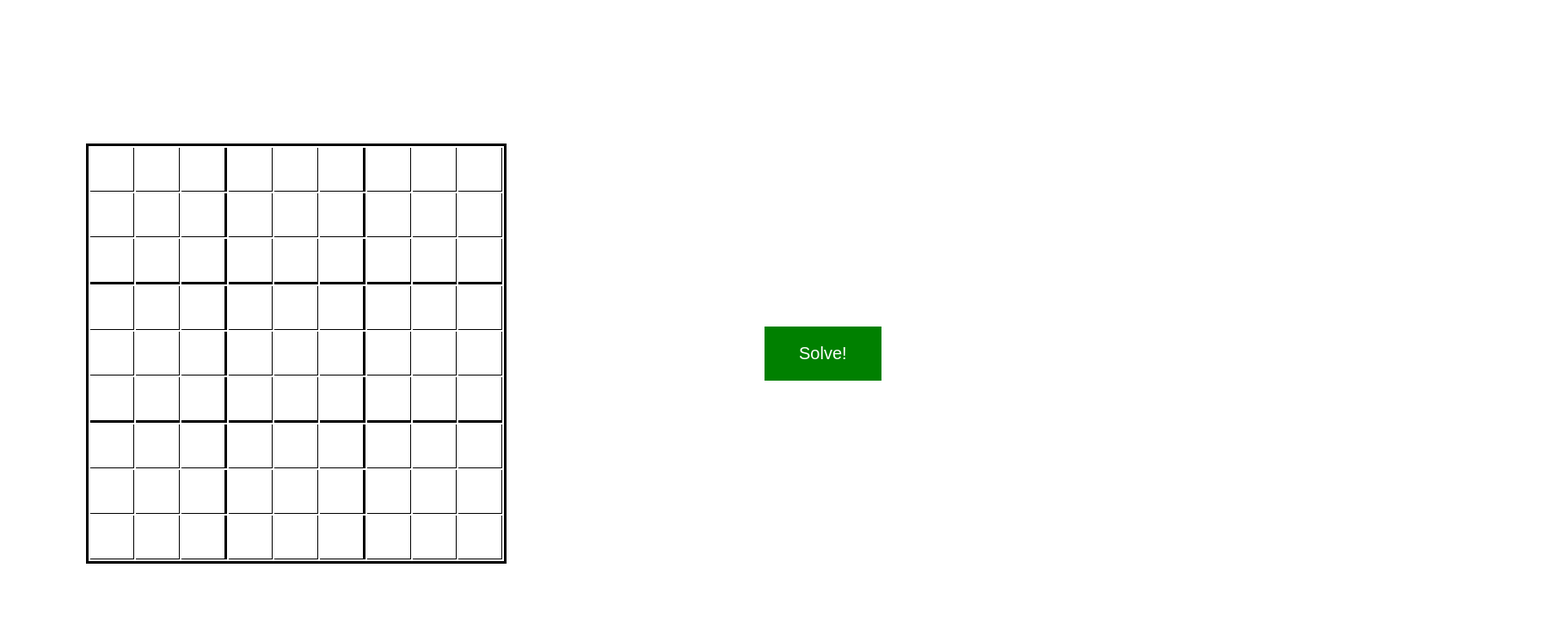
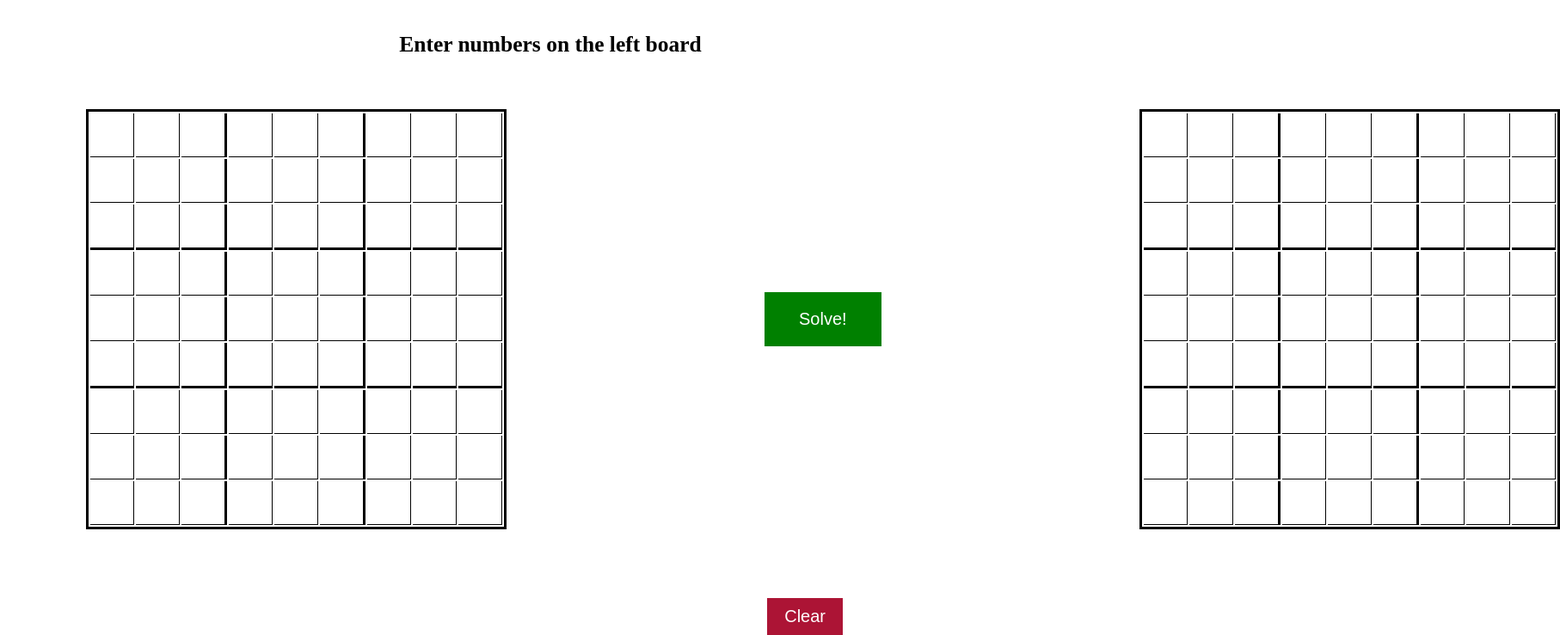
Before and after one commit to darth-rik/Sudoku-Solver, a plain HTML site: page index.html in a window 1280 px wide. Shown: the part 160-899 px from the top of the page at 86% size, 1814 px wide, since content can reach past the window. Drawn offline with Linux system fonts and the light colour scheme.

Commit message:
Finish basic structure of app

```diff
--- a/index.html
+++ b/index.html
@@ -15,6 +15,10 @@
 
 	<body>
 		<h1>Sudoku Solver</h1>
+		<div class="text">
+			<h2>Enter numbers on the left board</h2>
+		</div>
+
 		<div class="sudoku-1">
 			<table>
 				<tr>
@@ -279,108 +283,275 @@
 					</td>
 				</tr>
 			</table>
+
 			<button class="solve">Solve!</button>
-			<table class="display">
-				<!--tr>
-					<td><input type="text" maxlength="1" /></td>
-					<td><input type="text" maxlength="1" /></td>
-					<td><input type="text" maxlength="1" /></td>
-					<td><input type="text" maxlength="1" /></td>
-					<td><input type="text" maxlength="1" /></td>
-					<td><input type="text" maxlength="1" /></td>
-					<td><input type="text" maxlength="1" /></td>
-					<td><input type="text" maxlength="1" /></td>
-					<td><input type="text" maxlength="1" /></td>
+
+			<table>
+				<tr>
+					<td>
+						<h3 class="display" data-column="0" data-row="0"></h3>
+					</td>
+					<td>
+						<h3 class="display" data-column="1" data-row="0"></h3>
+					</td>
+					<td>
+						<h3 class="display" type="text" data-column="2" data-row="0"></h3>
+					</td>
+					<td>
+						<h3 class="display" type="text" data-column="3" data-row="0"></h3>
+					</td>
+					<td>
+						<h3 class="display" type="text" data-column="4" data-row="0"></h3>
+					</td>
+					<td>
+						<h3 class="display" type="text" data-column="5" data-row="0"></h3>
+					</td>
+					<td>
+						<h3 class="display" type="text" data-column="6" data-row="0"></h3>
+					</td>
+					<td>
+						<h3 class="display" type="text" data-column="7" data-row="0"></h3>
+					</td>
+					<td>
+						<h3 class="display" type="text" data-column="8" data-row="0"></h3>
+					</td>
 				</tr>
 				<tr>
-					<td><input type="text" maxlength="1" /></td>
-					<td><input type="text" maxlength="1" /></td>
-					<td><input type="text" maxlength="1" /></td>
-					<td><input type="text" maxlength="1" /></td>
-					<td><input type="text" maxlength="1" /></td>
-					<td><input type="text" maxlength="1" /></td>
-					<td><input type="text" maxlength="1" /></td>
-					<td><input type="text" maxlength="1" /></td>
-					<td><input type="text" maxlength="1" /></td>
+					<td>
+						<h3 class="display" type="text" data-column="0" data-row="1"></h3>
+					</td>
+					<td>
+						<h3 class="display" type="text" data-column="1" data-row="1"></h3>
+					</td>
+					<td>
+						<h3 class="display" type="text" data-column="2" data-row="1"></h3>
+					</td>
+					<td>
+						<h3 class="display" type="text" data-column="3" data-row="1"></h3>
+					</td>
+					<td>
+						<h3 class="display" type="text" data-column="4" data-row="1"></h3>
+					</td>
+					<td>
+						<h3 class="display" type="text" data-column="5" data-row="1"></h3>
+					</td>
+					<td>
+						<h3 class="display" type="text" data-column="6" data-row="1"></h3>
+					</td>
+					<td>
+						<h3 class="display" type="text" data-column="7" data-row="1"></h3>
+					</td>
+					<td>
+						<h3 class="display" type="text" data-column="8" data-row="1"></h3>
+					</td>
 				</tr>
 				<tr>
-					<td><input type="text" maxlength="1" /></td>
-					<td><input type="text" maxlength="1" /></td>
-					<td><input type="text" maxlength="1" /></td>
-					<td><input type="text" maxlength="1" /></td>
-					<td><input type="text" maxlength="1" /></td>
-					<td><input type="text" maxlength="1" /></td>
-					<td><input type="text" maxlength="1" /></td>
-					<td><input type="text" maxlength="1" /></td>
-					<td><input type="text" maxlength="1" /></td>
+					<td>
+						<h3 class="display" type="text" data-column="0" data-row="2"></h3>
+					</td>
+					<td>
+						<h3 class="display" type="text" data-column="1" data-row="2"></h3>
+					</td>
+					<td>
+						<h3 class="display" type="text" data-column="2" data-row="2"></h3>
+					</td>
+					<td>
+						<h3 class="display" type="text" data-column="3" data-row="2"></h3>
+					</td>
+					<td>
+						<h3 class="display" type="text" data-column="4" data-row="2"></h3>
+					</td>
+					<td>
+						<h3 class="display" type="text" data-column="5" data-row="2"></h3>
+					</td>
+					<td>
+						<h3 class="display" type="text" data-column="6" data-row="2"></h3>
+					</td>
+					<td>
+						<h3 class="display" type="text" data-column="7" data-row="2"></h3>
+					</td>
+					<td>
+						<h3 class="display" type="text" data-column="8" data-row="2"></h3>
+					</td>
 				</tr>
 				<tr>
-					<td><input type="text" maxlength="1" /></td>
-					<td><input type="text" maxlength="1" /></td>
-					<td><input type="text" maxlength="1" /></td>
-					<td><input type="text" maxlength="1" /></td>
-					<td><input type="text" maxlength="1" /></td>
-					<td><input type="text" maxlength="1" /></td>
-					<td><input type="text" maxlength="1" /></td>
-					<td><input type="text" maxlength="1" /></td>
-					<td><input type="text" maxlength="1" /></td>
+					<td>
+						<h3 class="display" type="text" data-column="0" data-row="3"></h3>
+					</td>
+					<td>
+						<h3 class="display" type="text" data-column="1" data-row="3"></h3>
+					</td>
+					<td>
+						<h3 class="display" type="text" data-column="2" data-row="3"></h3>
+					</td>
+					<td>
+						<h3 class="display" type="text" data-column="3" data-row="3"></h3>
+					</td>
+					<td>
+						<h3 class="display" type="text" data-column="4" data-row="3"></h3>
+					</td>
+					<td>
+						<h3 class="display" type="text" data-column="5" data-row="3"></h3>
+					</td>
+					<td>
+						<h3 class="display" type="text" data-column="6" data-row="3"></h3>
+					</td>
+					<td>
+						<h3 class="display" type="text" data-column="7" data-row="3"></h3>
+					</td>
+					<td>
+						<h3 class="display" type="text" data-column="8" data-row="3"></h3>
+					</td>
 				</tr>
 				<tr>
-					<td><input type="text" maxlength="1" /></td>
-					<td><input type="text" maxlength="1" /></td>
-					<td><input type="text" maxlength="1" /></td>
-					<td><input type="text" maxlength="1" /></td>
-					<td><input type="text" maxlength="1" /></td>
-					<td><input type="text" maxlength="1" /></td>
-					<td><input type="text" maxlength="1" /></td>
-					<td><input type="text" maxlength="1" /></td>
-					<td><input type="text" maxlength="1" /></td>
+					<td>
+						<h3 class="display" type="text" data-column="0" data-row="4"></h3>
+					</td>
+					<td>
+						<h3 class="display" type="text" data-column="1" data-row="4"></h3>
+					</td>
+					<td>
+						<h3 class="display" type="text" data-column="2" data-row="4"></h3>
+					</td>
+					<td>
+						<h3 class="display" type="text" data-column="3" data-row="4"></h3>
+					</td>
+					<td>
+						<h3 class="display" type="text" data-column="4" data-row="4"></h3>
+					</td>
+					<td>
+						<h3 class="display" type="text" data-column="5" data-row="4"></h3>
+					</td>
+					<td>
+						<h3 class="display" type="text" data-column="6" data-row="4"></h3>
+					</td>
+					<td>
+						<h3 class="display" type="text" data-column="7" data-row="4"></h3>
+					</td>
+					<td>
+						<h3 class="display" type="text" data-column="8" data-row="4"></h3>
+					</td>
 				</tr>
 				<tr>
-					<td><input type="text" maxlength="1" /></td>
-					<td><input type="text" maxlength="1" /></td>
-					<td><input type="text" maxlength="1" /></td>
-					<td><input type="text" maxlength="1" /></td>
-					<td><input type="text" maxlength="1" /></td>
-					<td><input type="text" maxlength="1" /></td>
-					<td><input type="text" maxlength="1" /></td>
-					<td><input type="text" maxlength="1" /></td>
-					<td><input type="text" maxlength="1" /></td>
+					<td>
+						<h3 class="display" type="text" data-column="0" data-row="5"></h3>
+					</td>
+					<td>
+						<h3 class="display" type="text" data-column="1" data-row="5"></h3>
+					</td>
+					<td>
+						<h3 class="display" type="text" data-column="2" data-row="5"></h3>
+					</td>
+					<td>
+						<h3 class="display" type="text" data-column="3" data-row="5"></h3>
+					</td>
+					<td>
+						<h3 class="display" type="text" data-column="4" data-row="5"></h3>
+					</td>
+					<td>
+						<h3 class="display" type="text" data-column="5" data-row="5"></h3>
+					</td>
+					<td>
+						<h3 class="display" type="text" data-column="6" data-row="5"></h3>
+					</td>
+					<td>
+						<h3 class="display" type="text" data-column="7" data-row="5"></h3>
+					</td>
+					<td>
+						<h3 class="display" type="text" data-column="8" data-row="5"></h3>
+					</td>
 				</tr>
 				<tr>
-					<td><input type="text" maxlength="1" /></td>
-					<td><input type="text" maxlength="1" /></td>
-					<td><input type="text" maxlength="1" /></td>
-					<td><input type="text" maxlength="1" /></td>
-					<td><input type="text" maxlength="1" /></td>
-					<td><input type="text" maxlength="1" /></td>
-					<td><input type="text" maxlength="1" /></td>
-					<td><input type="text" maxlength="1" /></td>
-					<td><input type="text" maxlength="1" /></td>
+					<td>
+						<h3 class="display" type="text" data-column="0" data-row="6"></h3>
+					</td>
+					<td>
+						<h3 class="display" type="text" data-column="1" data-row="6"></h3>
+					</td>
+					<td>
+						<h3 class="display" type="text" data-column="2" data-row="6"></h3>
+					</td>
+					<td>
+						<h3 class="display" type="text" data-column="3" data-row="6"></h3>
+					</td>
+					<td>
+						<h3 class="display" type="text" data-column="4" data-row="6"></h3>
+					</td>
+					<td>
+						<h3 class="display" type="text" data-column="5" data-row="6"></h3>
+					</td>
+					<td>
+						<h3 class="display" type="text" data-column="6" data-row="6"></h3>
+					</td>
+					<td>
+						<h3 class="display" type="text" data-column="7" data-row="6"></h3>
+					</td>
+					<td>
+						<h3 class="display" type="text" data-column="8" data-row="6"></h3>
+					</td>
 				</tr>
 				<tr>
-					<td><input type="text" maxlength="1" /></td>
-					<td><input type="text" maxlength="1" /></td>
-					<td><input type="text" maxlength="1" /></td>
-					<td><input type="text" maxlength="1" /></td>
-					<td><input type="text" maxlength="1" /></td>
-					<td><input type="text" maxlength="1" /></td>
-					<td><input type="text" maxlength="1" /></td>
-					<td><input type="text" maxlength="1" /></td>
-					<td><input type="text" maxlength="1" /></td>
+					<td>
+						<h3 class="display" type="text" data-column="0" data-row="7"></h3>
+					</td>
+					<td>
+						<h3 class="display" type="text" data-column="1" data-row="7"></h3>
+					</td>
+					<td>
+						<h3 class="display" type="text" data-column="2" data-row="7"></h3>
+					</td>
+					<td>
+						<h3 class="display" type="text" data-column="3" data-row="7"></h3>
+					</td>
+					<td>
+						<h3 class="display" type="text" data-column="4" data-row="7"></h3>
+					</td>
+					<td>
+						<h3 class="display" type="text" data-column="5" data-row="7"></h3>
+					</td>
+					<td>
+						<h3 class="display" type="text" data-column="6" data-row="7"></h3>
+					</td>
+					<td>
+						<h3 class="display" type="text" data-column="7" data-row="7"></h3>
+					</td>
+					<td>
+						<h3 class="display" type="text" data-column="8" data-row="7"></h3>
+					</td>
 				</tr>
 				<tr>
-					<td><input type="text" maxlength="1" /></td>
-					<td><input type="text" maxlength="1" /></td>
-					<td><input type="text" maxlength="1" /></td>
-					<td><input type="text" maxlength="1" /></td>
-					<td><input type="text" maxlength="1" /></td>
-					<td><input type="text" maxlength="1" /></td>
-					<td><input type="text" maxlength="1" /></td>
-					<td><input type="text" maxlength="1" /></td>
-					<td><input type="text" maxlength="1" /></td>
-				</tr>-->
+					<td>
+						<h3 class="display" type="text" data-column="0" data-row="8"></h3>
+					</td>
+					<td>
+						<h3 class="display" type="text" data-column="1" data-row="8"></h3>
+					</td>
+					<td>
+						<h3 class="display" type="text" data-column="2" data-row="8"></h3>
+					</td>
+					<td>
+						<h3 class="display" type="text" data-column="3" data-row="8"></h3>
+					</td>
+					<td>
+						<h3 class="display" type="text" data-column="4" data-row="8"></h3>
+					</td>
+					<td>
+						<h3 class="display" type="text" data-column="5" data-row="8"></h3>
+					</td>
+					<td>
+						<h3 class="display" type="text" data-column="6" data-row="8"></h3>
+					</td>
+					<td>
+						<h3 class="display" type="text" data-column="7" data-row="8"></h3>
+					</td>
+					<td>
+						<h3 class="display" type="text" data-column="8" data-row="8"></h3>
+					</td>
+				</tr>
 			</table>
+		</div>
+		<div class="clear-btn">
+			<button class="clear">Clear</button>
 		</div>
 
 		<script src="index.js"></script>
--- a/index.js
+++ b/index.js
@@ -77,49 +77,49 @@ var inputs = document.querySelectorAll("input");
 
 document.querySelector(".solve").addEventListener("click", function (e) {
 	var grid = [];
+	for (var i = 0; i < 9; i++) {
+		grid[i] = [];
+		for (var j = 0; j < 9; j++) {
+			grid[i][j] = 0;
+		}
+	}
 	inputs.forEach((item) => {
-		for (var i = 0; i < 9; i++) {
-			grid[i] = [];
-			for (var j = 0; j < 9; j++) {
-				grid[i][j] = 0;
-			}
-		}
-		if (item.value) {
+		if (item.value !== "") {
 			grid[item.dataset.row][item.dataset.column] = parseInt(item.value);
 		}
 		item.value = "";
 	});
-	const solution = sudoku(grid);
+	var solution = sudoku(grid);
 	display(solution);
 });
 
-function display(solved) {
-	document.querySelector(".display").classList.add("show");
-	solved.forEach((el) => {
-		document.querySelector(".display").insertAdjacentHTML(
-			"beforeend",
-			`
-            <tr>
-         <td><input type="text" value=${el[0]} /></td>
-         <td><input type="text" value=${el[1]} /></td>
-         <td><input type="text" value=${el[2]} /></td>
-         <td><input type="text" value=${el[3]} /></td>
-        <td><input type="text" value=${el[4]} /></td>
-        <td><input type="text" value=${el[5]} /></td>
-        <td><input type="text" value=${el[6]} /></td>
-        <td><input type="text" value=${el[7]} /></td>
-        <td><input type="text" value=${el[8]} /></td>
-         </tr>
+function display(solvedGrid) {
+	// solved.forEach((el) => {
+	// 	document.querySelector(".display").insertAdjacentHTML(
+	// 		"beforeend",
+	// 		`
+	//         <tr>
+	//      <td><input type="text" value=${el[0]} /></td>
+	//      <td><input type="text" value=${el[1]} /></td>
+	//      <td><input type="text" value=${el[2]} /></td>
+	//      <td><input type="text" value=${el[3]} /></td>
+	//     <td><input type="text" value=${el[4]} /></td>
+	//     <td><input type="text" value=${el[5]} /></td>
+	//     <td><input type="text" value=${el[6]} /></td>
+	//     <td><input type="text" value=${el[7]} /></td>
+	//     <td><input type="text" value=${el[8]} /></td>
+	//      </tr>
 
-
-
-
-
-
-
-
-
-        `
-		);
+	//     `
+	// 	);
+	// });
+	document.querySelectorAll(".display").forEach((item) => {
+		item.textContent = solvedGrid[item.dataset.row][item.dataset.column];
 	});
 }
+
+document.querySelector(".clear").addEventListener("click", function () {
+	document.querySelectorAll(".display").forEach((item) => {
+		item.textContent = "";
+	});
+});
--- a/style.css
+++ b/style.css
@@ -11,10 +11,10 @@ h1 {
 	text-align: center;
 	padding-top: 5rem;
 	font-size: 4rem;
-	margin-bottom: 15rem;
+	margin-bottom: 10rem;
 }
 table {
-	margin: 8rem 10rem;
+	margin: 6rem 10rem;
 	border: 3px solid;
 }
 td {
@@ -52,9 +52,36 @@ table input {
 	cursor: pointer;
 }
 
+.text {
+	width: 50%;
+	margin: auto;
+	font-size: 1.7rem;
+	text-align: center;
+}
+
+.clear {
+	padding: 1rem 2rem;
+
+	background-color: rgb(172, 20, 53);
+	margin-top: 2rem;
+	font-size: 2rem;
+	outline: none;
+	border: none;
+	color: white;
+	cursor: pointer;
+}
+
 .display {
-	display: none;
+	height: 5rem;
+	width: 5rem;
+	border: none;
+	text-align: center;
+
+	font-size: 2.5rem;
 }
-.show {
-	display: block;
+
+.clear-btn {
+	margin-right: 30rem;
+	display: flex;
+	justify-content: flex-end;
 }
```
